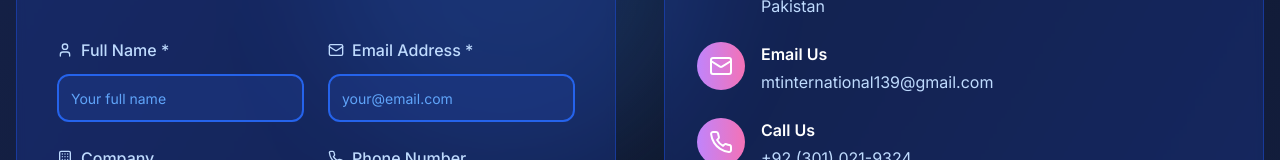
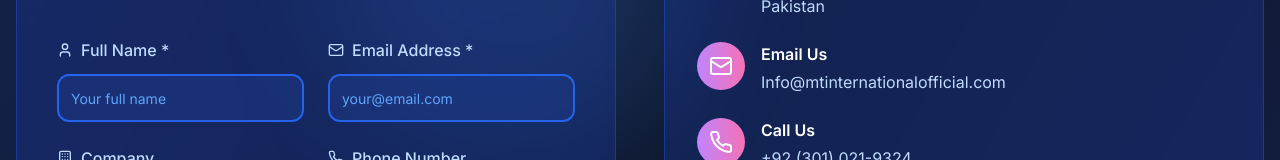
Before and after one commit to M-TalalSid/MTInternationalOfficial, a Next.js app: page /contact in a window 1280 px wide. Shown: the part 789-949 px from the top of the page. Built offline with nearby package versions, Linux system fonts and the light colour scheme.

Commit message:
contact-info.tsx

```diff
--- a/components/contact-info.tsx
+++ b/components/contact-info.tsx
@@ -30,7 +30,7 @@ export default function ContactInfo() {
             </div>
             <div>
               <h4 className="text-white font-semibold mb-1">Email Us</h4>
-              <p className="text-blue-200">mtinternational139@gmail.com</p>
+              <p className="text-blue-200">Info@mtinternationalofficial.com</p>
             </div>
           </div>
 
```
